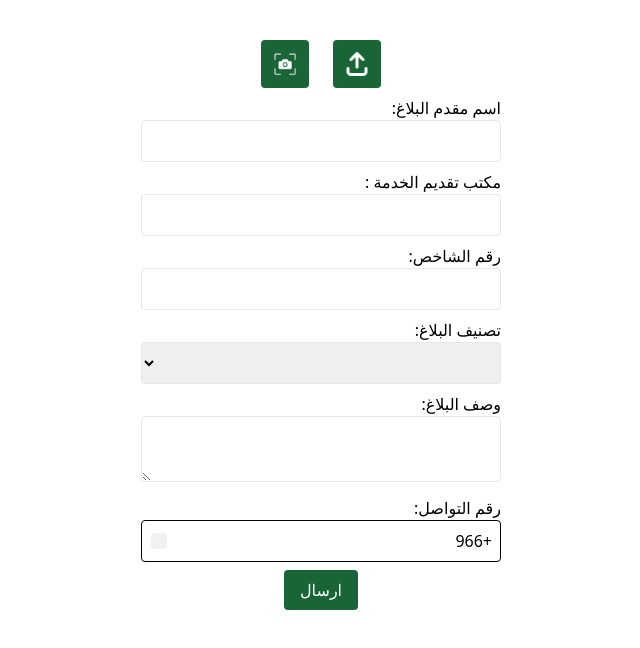
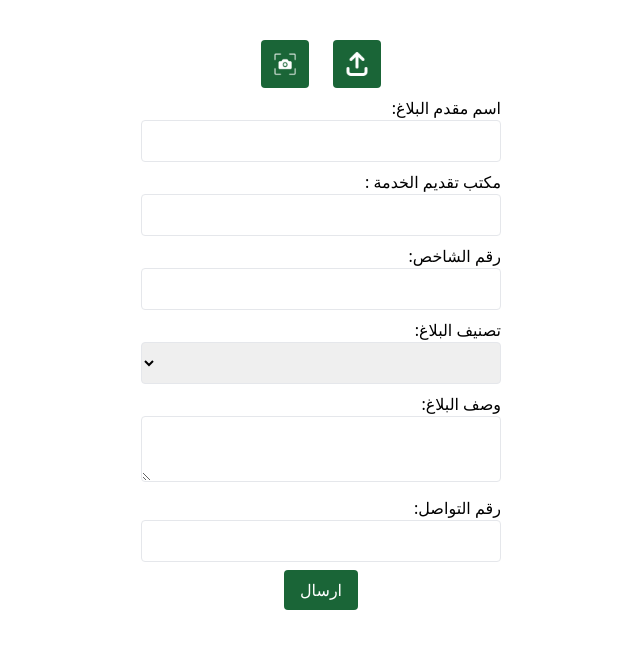
Before and after one commit to seifmahmoud44/eyes-login, a React (Vite) app: page /request/1 in a window 1280 px wide. Shown: the top 648 px of the page, without its empty margins (380-1020 px from the left). Built offline with nearby package versions, Linux system fonts and the light colour scheme.

Commit message:
all done

```diff
--- a/src/components/ChooseTypeModel.jsx
+++ b/src/components/ChooseTypeModel.jsx
@@ -20,13 +20,13 @@ const ChooseTypeModel = ({ setShowModel, position }) => {
         </div>
 
         <button
-          onClick={() => navigate("/request/0", { state: { position } })}
+          onClick={() => navigate("/request/1", { state: { position } })}
           className="font-bold text-lg text-nowrap w-fit px-6 py-3 bg-[#1A6537] text-white rounded"
         >
           بلاغات المراقب الميداني
         </button>
         <button
-          onClick={() => navigate("/request/1", { state: { position } })}
+          onClick={() => navigate("/request/2", { state: { position } })}
           className="font-bold text-lg text-nowrap w-fit px-6 py-3 bg-[#1A6537] text-white rounded"
         >
           بلاغات مقدمي الخدمة
--- a/src/components/Form.jsx
+++ b/src/components/Form.jsx
@@ -3,12 +3,13 @@ import FileUpload from "./FileUpload";
 import CameraCapture from "./CameraCapture";
 import captureImg from "../assets/capture.png";
 import closeImg from "../assets/close.png";
-import { useEffect, useState } from "react";
+import { useState } from "react";
 import { Toaster, toast } from "sonner";
 import { useLocation, useParams } from "react-router-dom";
 import useAxiosPost from "../hooks/useAxiosPost";
 import { BeatLoader } from "react-spinners";
 import PhoneInput from "react-phone-input-2";
+import "react-phone-input-2/lib/style.css";
 
 const Form = () => {
   const [uploadFile, setUploadFile] = useState("");
@@ -130,11 +131,11 @@ const Form = () => {
             {...register("category", { required: true })}
           >
             <option value=""></option>
-            <option value="0">البنية التحتية</option>
-            <option value="1">الجاهزية</option>
-            <option value="2">الاعاشة</option>
-            <option value="3">التشغيل والصيانة</option>
-            <option value="4">اخري</option>
+            <option value="1">البنية التحتية</option>
+            <option value="2">الجاهزية</option>
+            <option value="3">الاعاشة</option>
+            <option value="4">التشغيل والصيانة</option>
+            <option value="5">اخري</option>
           </select>
           {errors.category && <span className="text-red-500">مطلوب</span>}
         </div>
@@ -156,44 +157,9 @@ const Form = () => {
           <label className="block" htmlFor="contact_number">
             رقم التواصل:
           </label>
-          <PhoneInput
-            country={"sa"}
-            onlyCountries={["sa"]}
-            localization={{
-              ar: "السعودية",
-            }}
-            inputProps={{
-              name: "contact_number",
-              required: true,
-            }}
-            containerStyle={{
-              width: "100%",
-              position: "relative",
-              zIndex: 0, // Ensure the container is relative for absolute positioning
-            }}
-            inputStyle={{
-              width: "calc(100%)", // Adjust the width to make space for the country code
-              border: "1px solid black",
-              outline: "none",
-              padding: "8px",
-              paddingLeft: "45px", // Add padding to accommodate the country code
-              borderRadius: "4px",
-              position: "relative",
-              zIndex: 1,
-            }}
-            buttonStyle={{
-              position: "absolute",
-              top: "50%",
-              left: "10px", // Adjust the position of the country code to the left
-              transform: "translateY(-50%)", // Center vertically
-              backgroundColor: "#f1f1f1",
-              color: "#000",
-              padding: "8px",
-              borderRadius: "4px",
-              border: "none",
-              zIndex: 1,
-            }}
-            // You can add additional props as needed
+          <input
+            className="w-full border focus-visible:outline-none py-2 px-4 rounded focus:border-black"
+            type="number"
             {...register("contact_number", { required: true })}
           />
           {errors.contact_number && <span className="text-red-500">مطلوب</span>}
--- a/src/index.css
+++ b/src/index.css
@@ -54,6 +54,13 @@
   padding: 8px;
   border-radius: 4px;
 }
-.special-label {
-  display: none;
+
+input[type="number"]::-webkit-inner-spin-button,
+input[type="number"]::-webkit-outer-spin-button {
+  -webkit-appearance: none;
+  margin: 0;
 }
+
+input[type="number"] {
+  -moz-appearance: textfield; /* Firefox */
+}
```
